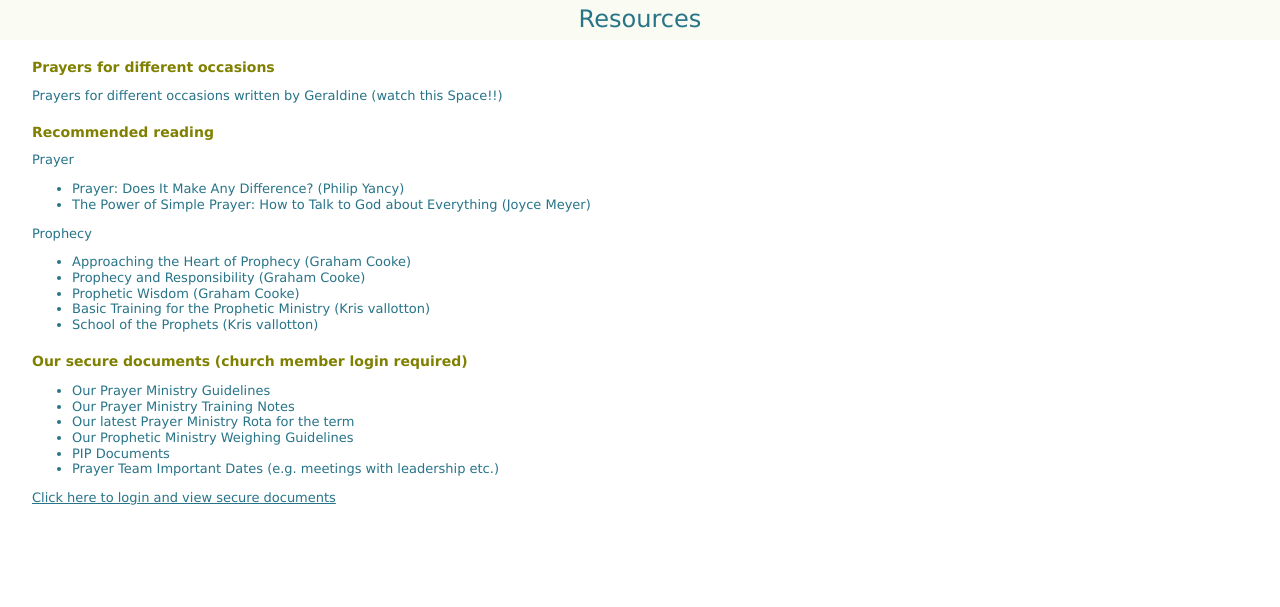
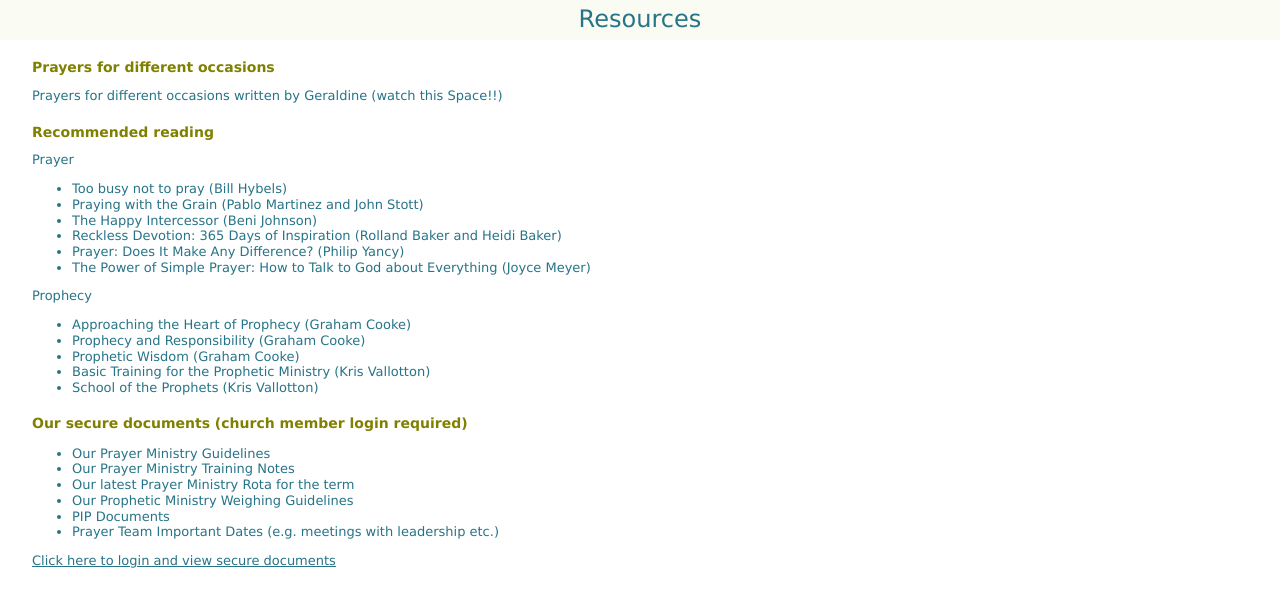
Before and after one commit to griffpatch/CPCYorkPP, a Jekyll site: the page built from pages/resources.md, in a window 1280 px wide. Shown: the top 607 px of the page. Built offline with Jekyll 4.4.1, drawn with Linux system fonts in a browser that asks for light colours.

Commit message:
Update resources.md

```diff
--- a/pages/resources.md
+++ b/pages/resources.md
@@ -17,6 +17,10 @@ Recommended reading
 -------------------
 Prayer
 
++ Too busy not to pray (Bill Hybels)
++ Praying with the Grain (Pablo Martinez and John Stott)
++ The Happy Intercessor (Beni Johnson)
++ Reckless Devotion: 365 Days of Inspiration (Rolland Baker and Heidi Baker)
 + Prayer: Does It Make Any Difference? (Philip Yancy)
 + The Power of Simple Prayer: How to Talk to God about Everything (Joyce Meyer)
 
@@ -25,8 +29,8 @@ Prophecy
 + Approaching the Heart of Prophecy (Graham Cooke)
 + Prophecy and Responsibility (Graham Cooke)
 + Prophetic Wisdom (Graham Cooke)
-+ Basic Training for the Prophetic Ministry (Kris vallotton)
-+ School of the Prophets (Kris vallotton)
++ Basic Training for the Prophetic Ministry (Kris Vallotton)
++ School of the Prophets (Kris Vallotton)
 
 Our secure documents (church member login required)
 ---------------------------------------------------
```
